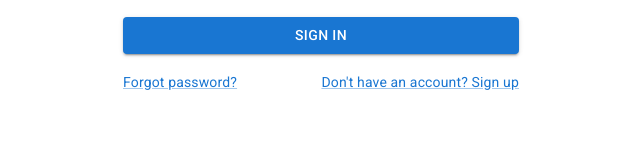
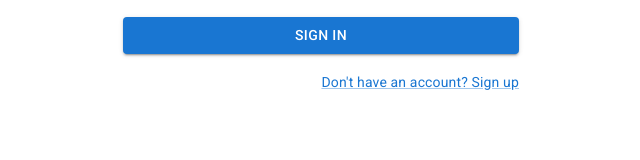
Before and after one commit to bceh/moneybank, a React (Create React App) app: page /signin in a window 1280 px wide. Shown: the part 345-505 px from the top of the page, without its empty margins (319-959 px from the left). Built offline with nearby package versions, Linux system fonts and the light colour scheme.

Commit message:
Fix some bugs; Ready to deployment

```diff
--- a/src/components/Home/AccountCard.jsx
+++ b/src/components/Home/AccountCard.jsx
@@ -24,6 +24,7 @@ const AccountCard = (props) => {
         display: "flex",
         flexDirection: "column",
         justifyContent: "center",
+        alignItems: "center",
         height: "inherit",
         position: "absolute",
         width: "inherit",
--- a/src/components/Home/Home.jsx
+++ b/src/components/Home/Home.jsx
@@ -36,6 +36,7 @@ export default function Home() {
               height: 240,
               width: "100%",
               overflow: "hidden",
+              textAlign: "center",
             }}
           >
             {accounts.map((acc, index) => (
--- a/src/components/Manage/CategoryManage.jsx
+++ b/src/components/Manage/CategoryManage.jsx
@@ -102,7 +102,7 @@ const CategoryManage = () => {
   };
 
   return (
-    <Grid container spacing={2}>
+    <Grid container spacing={2} sx={{ textAlign: "center" }}>
       <Grid item xs={12} sm={6}>
         <Typography variant="h5" sx={{ mb: 2 }}>
           Expense Category
--- a/src/components/login/SignIn.jsx
+++ b/src/components/login/SignIn.jsx
@@ -164,12 +164,7 @@ export default function SignIn() {
             >
               Sign In
             </Button>
-            <Grid container justifyContent="space-between">
-              <Grid item>
-                <Link href="#" variant="body2">
-                  Forgot password?
-                </Link>
-              </Grid>
+            <Grid container justifyContent="flex-end">
               <Grid item>
                 <Link
                   variant="body2"
```
